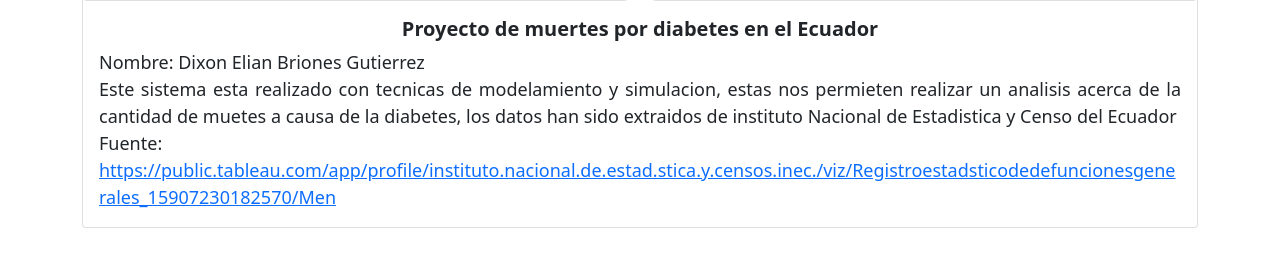
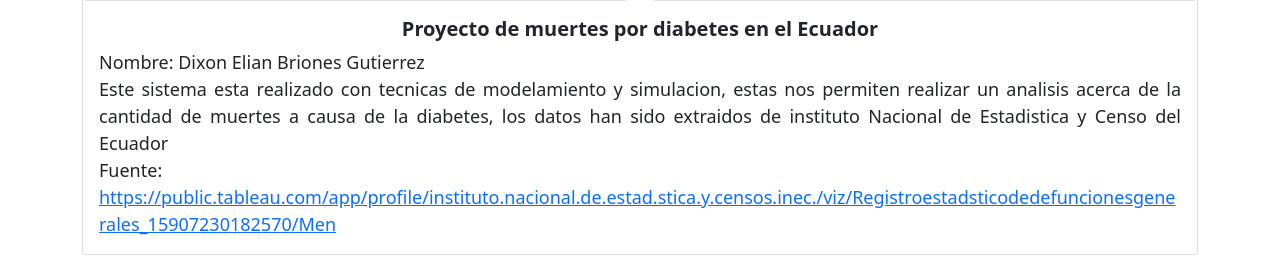
Before and after one commit to DixonBriones/ProyectoSimulacion, a Flask app: page / in a window 1280 px wide. Shown: the part 636-907 px from the top of the page. Before the commit the page ends 864 px from the top, so only its background shows below. Run offline with Flask 2, Linux system fonts and the light colour scheme.

Commit message:
correccion

```diff
--- a/templates/presentacion.html
+++ b/templates/presentacion.html
@@ -27,8 +27,8 @@
             <h3 class="card-title" style="font-size:20px;"><strong>Proyecto de muertes por diabetes en el Ecuador</strong></h3>
             <p class="card-text" align="justify" style="font-size: 18px;">
                 Nombre: Dixon Elian Briones Gutierrez <br>
-                Este sistema esta realizado con tecnicas de modelamiento y simulacion, estas nos permieten realizar un analisis
-                acerca de la cantidad de muetes a causa de la diabetes, los datos han sido extraidos de instituto Nacional de Estadistica y Censo del Ecuador <br>
+                Este sistema esta realizado con tecnicas de modelamiento y simulacion, estas nos permiten realizar un analisis
+                acerca de la cantidad de muertes a causa de la diabetes, los datos han sido extraidos de instituto Nacional de Estadistica y Censo del Ecuador <br>
                 Fuente: <a href="https://public.tableau.com/app/profile/instituto.nacional.de.estad.stica.y.censos.inec./viz/Registroestadsticodedefuncionesgenerales_15907230182570/Men">https://public.tableau.com/app/profile/instituto.nacional.de.estad.stica.y.censos.inec./viz/Registroestadsticodedefuncionesgenerales_15907230182570/Men</a>
             </p>
         </div>
```
